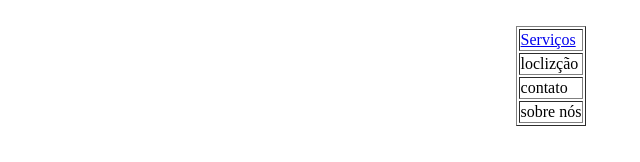
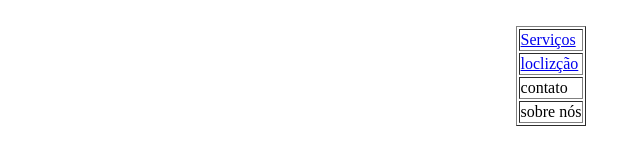
Before and after one commit to tommyzinho/tommyspet, a plain HTML site: page index.html in a window 1280 px wide. Shown: the full height of the page, 89-729 px from the left. Drawn offline with Linux system fonts and the light colour scheme.

Commit message:
Update index.html

```diff
--- a/index.html
+++ b/index.html
@@ -11,7 +11,7 @@
 
 <tr>
 <td>
-loclizção
+<a href="locslizacao.html">loclizção<a/>
 </td>
 </tr>
 
```
